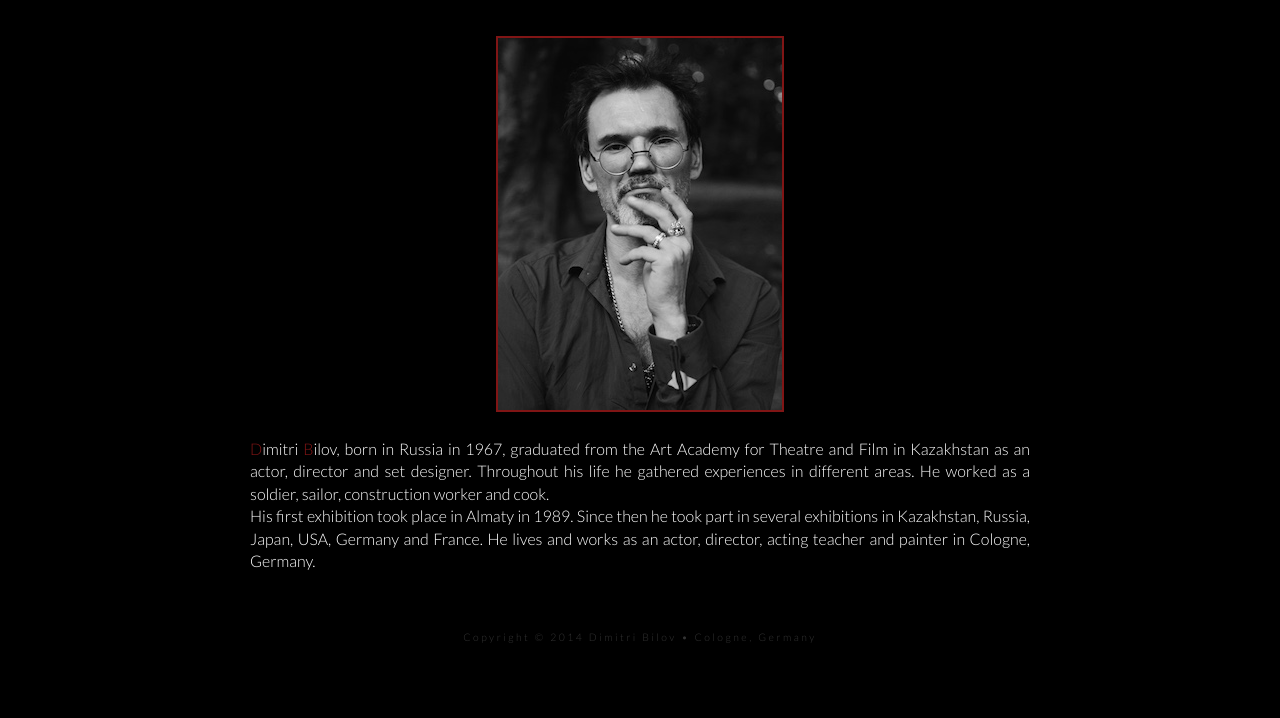
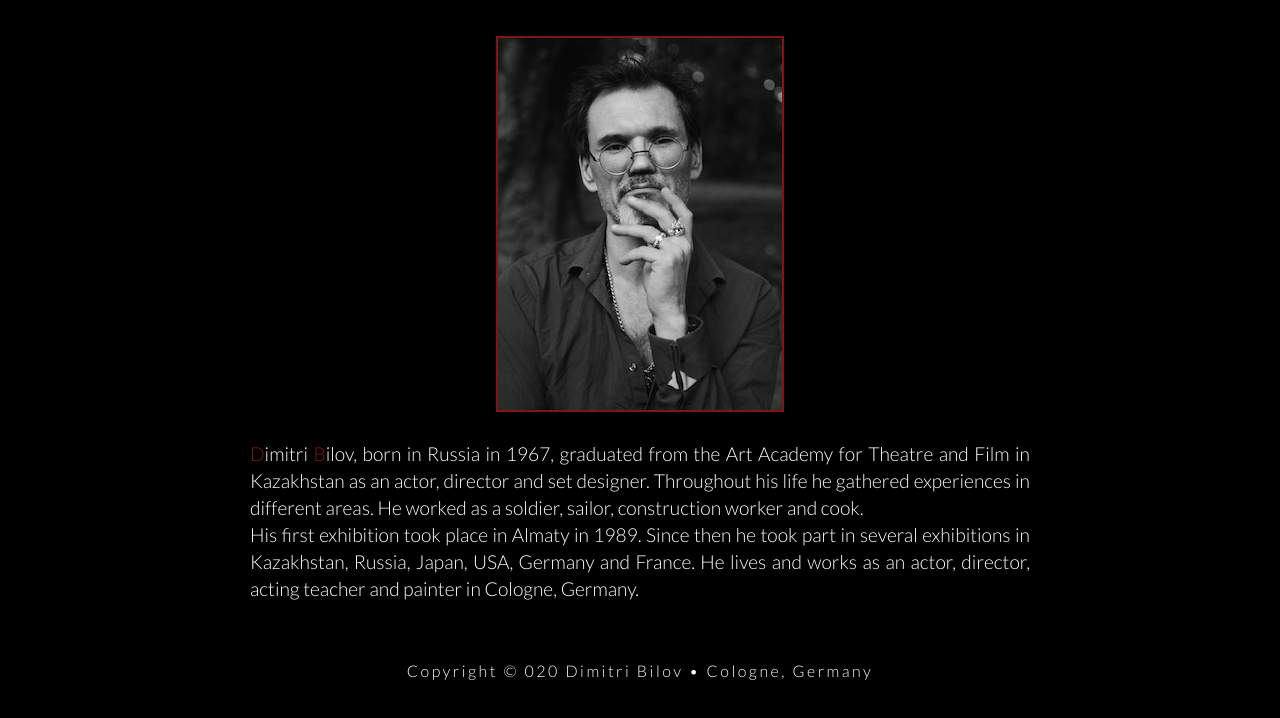
Before and after one commit to b-lov/dimitribilov.com_old, a plain HTML site: page index.html in a window 1280 px wide. Shown: the part 68-786 px from the top of the page. Drawn offline with nearby package versions, Linux system fonts and the light colour scheme.

Commit message:
some style changes

```diff
--- a/css/main.css
+++ b/css/main.css
@@ -202,14 +202,14 @@ nav {
 
 
     footer p {
-        font-size: 0.65em;
+        font-size: 1em;
         letter-spacing: 2.5px;
         text-align: center;
         border: 0;
         padding: 0;
         margin: 0;
         margin-bottom: 0.5em;
-        opacity: 20%;
+        opacity: 100%;
     }
 
 
@@ -231,6 +231,7 @@ nav {
     #about p {
         text-align: justify;
         padding: 10px;
+	font-size: 1.2em;
     }
 
         #about p span {
--- a/index.html
+++ b/index.html
@@ -45,7 +45,7 @@
         </div>
 
         <footer>
-            <p>Copyright © 2014 Dimitri Bilov • Cologne, Germany</p>
+            <p>Copyright © 020 Dimitri Bilov • Cologne, Germany</p>
         </footer>
 
         <!--  -->
```
